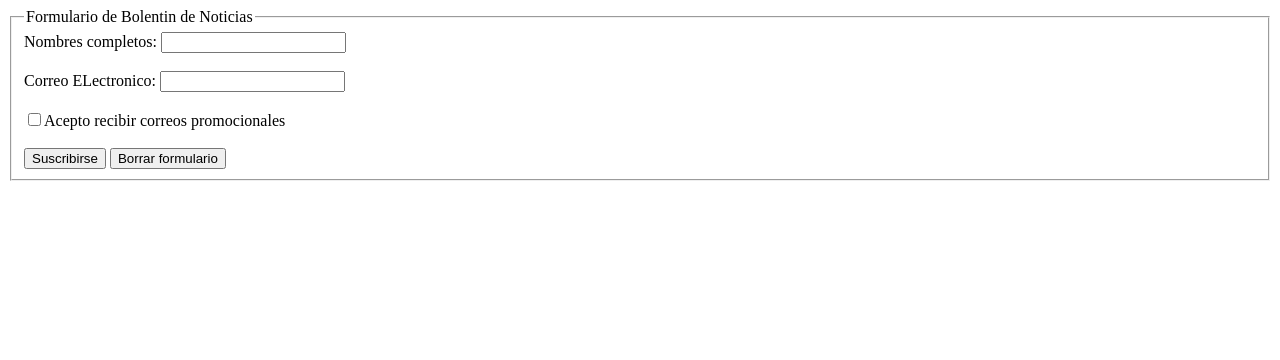
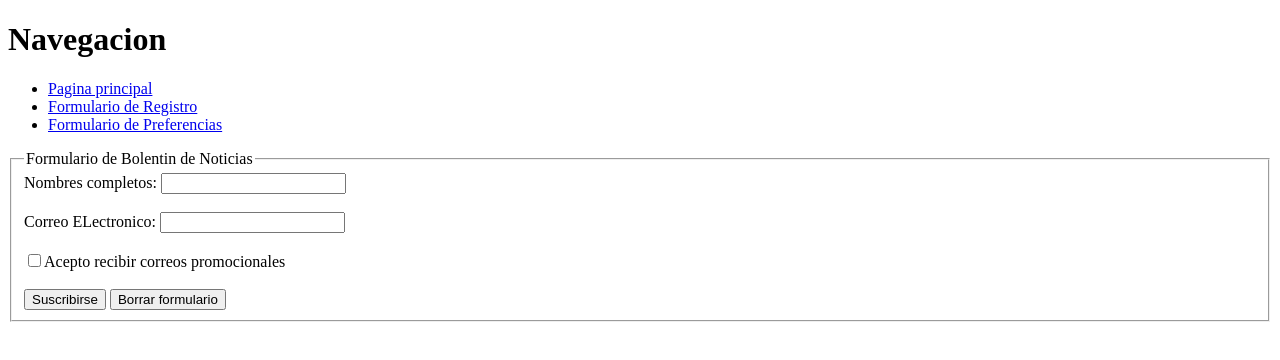
Before and after one commit to soyluisypunto/Laboratorio06IDWEB, a plain HTML site: page registro.html in a window 1280 px wide. Drawn offline with Linux system fonts and the light colour scheme.

Commit message:
Modificacion de registro

```diff
--- a/registro.html
+++ b/registro.html
@@ -6,6 +6,17 @@
     <title>Document</title>
 </head>
 <body>
+    <header>
+        <h1>Navegacion</h1>
+            <nav>
+                <ul>
+                    <li><a href="index.html">Pagina principal</a></li>
+                    <li><a href="#registro">Formulario de Registro</a></li>
+                    <li><a href="lenguajes.html">Formulario de Preferencias</a></li>
+                </ul>
+            </nav>
+    </header>
+    <main id="registro">
         <form action="#" method="post">
             <fieldset>
                 <legend>Formulario de Bolentin de Noticias</legend>
@@ -23,5 +34,6 @@
                 <button type="reset">Borrar formulario</button>
             </fieldset>
         </form>
+    </main>
 </body>
 </html>
```
Lines whose indentation alone changed are shown as unchanged.
